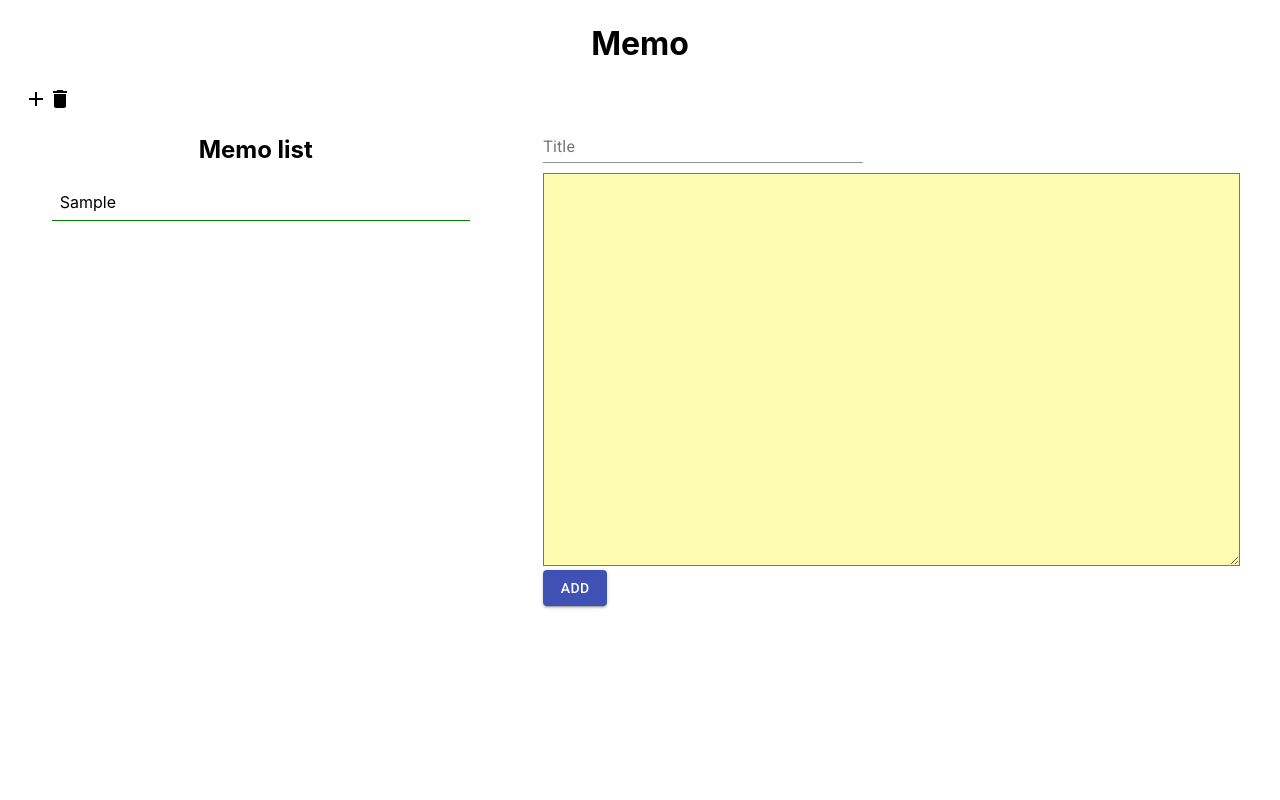
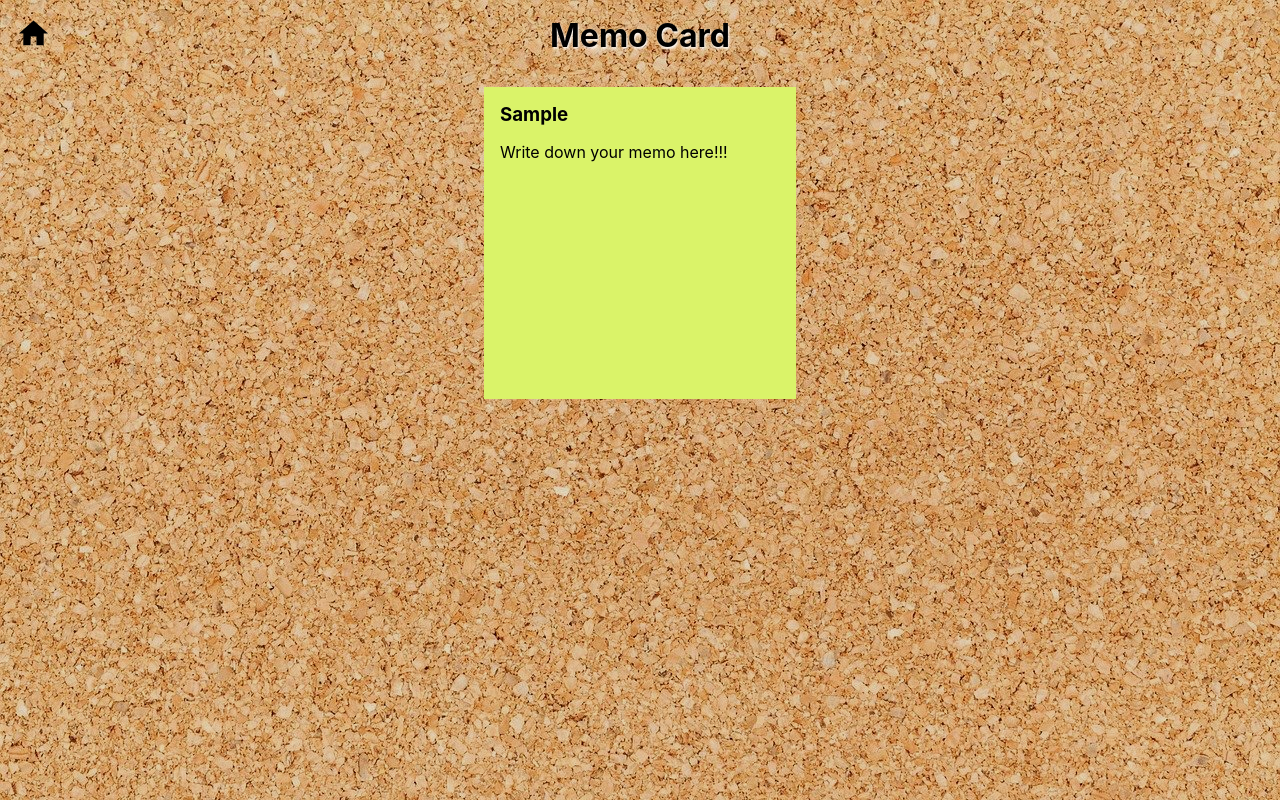
Before and after one commit to YuriShido/memo-app-react-redux-project, a React (Create React App) app: page /card in a window 1280 px wide. Built offline with nearby package versions, Linux system fonts and the light colour scheme.

Commit message:
add all memo view page

```diff
--- a/src/App.css
+++ b/src/App.css
@@ -1,7 +1,8 @@
-/* .App {
+/* .App {  */
 
-  font-family: 'Pangolin', cursive;
-} */
+  /* font-family: 'Pangolin', cursive; */
+  /* background-image: url("/img/back.jpeg"); */
+/* } */
 
 .app-title {
   text-align: center;
@@ -67,6 +68,54 @@ hr {
 .button {
   margin-left: 2rem;
 }
+/* -----------MemoCard--------- */
+.MemoCard {
+  background-image: linear-gradient(rgba(0, 0, 0, 0.1), rgba(0, 0, 0, 0.1)),url('./img/boad.jpg');
+  width: 100vw;
+  height: 100vh;
+  position: relative;
+}
+.memo-card-title {
+  text-align: center;
+  color: rgb(0, 0, 0);
+  margin: 0;
+  padding: 1rem;
+  text-shadow: 1px 2px 3px #ffffff;
+}
+
+.card-area {
+  display: flex;
+  justify-content: center;
+  /* width: 100vh; */
+}
+.card-wrapper {
+  display: flex;
+  flex-wrap: wrap;
+  overflow-y: scroll;
+  overflow-x: scroll;
+  height: 90vh;
+  /* justify-content: center; */
+}
+
+.card-box {
+  width:280px ;
+  /* min-width: 280px; */
+  max-height: 300px;
+  height: 280px;
+  display: flex;
+  flex-direction: column;
+  background-color: rgb(218, 243, 105);
+  overflow-x: scroll;
+  padding: 1rem;
+  margin: 1rem;
+}
+
+.card-title {
+  margin: 0;
+}
+
+
+/* -------responsive------- */
 @media (max-width: 770px) {
   .main {
     flex-wrap: wrap;
--- a/src/App.js
+++ b/src/App.js
@@ -1,20 +1,23 @@
 
 import './App.css';
-import MemoFile from './component/MemoFile'
-import MemoContents from './component/MemoContents'
-import Header from './component/Header'
+import MemoTop from './component/MemoTop'
+// import MemoFile from './component/MemoFile'
+// import MemoContents from './component/MemoContents'
+// import Header from './component/Header'
+import MemoCard from './component/MemoCard'
+
+import { BrowserRouter, Route, Switch} from 'react-router-dom';
+
 
 function App() {
   return (
     <div className="App">
-      <h1 className="app-title">Memo</h1>
-      <Header />
-
-      <div className="main">
-      <MemoFile />
-        {/* <img src={logo} className="App-logo" alt="logo" /> */}
-      <MemoContents />
-      </div>
+      <BrowserRouter>
+        <Switch>
+          <Route path="/" exact component={MemoTop} />
+          <Route path="/card" component={MemoCard} />
+        </Switch>
+      </BrowserRouter>
     </div>
   );
 }
--- a/src/component/Header.jsx
+++ b/src/component/Header.jsx
@@ -1,12 +1,24 @@
 import React from 'react'
+import { Link} from 'react-router-dom';
 import { connect } from 'react-redux'
 import { addContents, setContents, updateContents, deleteContents} from '../redux/actions';
+// import MemoCard from './MemoCard'
+import { makeStyles } from '@material-ui/core/styles';
 
 import AddIcon from '@material-ui/icons/Add';
 import DeleteIcon from '@material-ui/icons/Delete';
+import ViewModuleIcon from '@material-ui/icons/ViewModule';
 
+const useStyles = makeStyles({
+    root: {
+      color:'black',
+    },
+
+});
 
 const Header = ({currentProps, setContents, updateContents, deleteContents}) => {
+
+    const classes = useStyles();
 
     const clickHandler = () => {
         console.log("handler");
@@ -25,15 +37,18 @@ const Header = ({currentProps, setContents, updateContents, deleteContents}) =>
 
     }
 
+    return (
 
-    return (
         <div className="header">
-        <AddIcon onClick={clickHandler}/>
+            <AddIcon onClick={clickHandler}/>
             <DeleteIcon onClick={removeHandler}/>
+            <Link to="/card"><ViewModuleIcon className={classes.root}/></Link>
+            {/* <ViewModuleIcon /> */}
+        </div>
 
-        </div>
     )
 }
+
 
 const mapStateToProps = (state) => ({
     contentsProps: state.contents.memoList,
--- /dev/null
+++ b/src/component/MemoCard.jsx
@@ -0,0 +1,57 @@
+import * as React from 'react';
+import { Link } from 'react-router-dom';
+// import Box from '@material-ui/core/Box';
+// import Card from '@material-ui/core/Card';
+// import CardActions from '@material-ui/core/CardActions';
+// import CardContent from '@material-ui/core/CardContent';
+// import Button from '@material-ui/core/Button';
+// import Typography from '@material-ui/core/Typography';
+import { connect } from 'react-redux'
+import { makeStyles } from '@material-ui/core/styles';
+import HomeIcon from '@material-ui/icons/Home';
+
+const useStyles = makeStyles({
+    root: {
+        position: 'absolute',
+        top: '1rem',
+        left: '1rem',
+        textDecoration: 'none',
+        color: 'black',
+
+    },
+
+});
+
+const MemoCard = ({ contentsProps }) => {
+
+    const classes = useStyles();
+    console.log(contentsProps);
+    return (
+        <div className="MemoCard">
+            <h1 className="memo-card-title">Memo Card</h1>
+            <div className="card-area">
+
+                <div className="card-wrapper">
+                    {
+                        contentsProps.map((memo, index) => (
+                            <div className="card-box" id={index}>
+                                <h3 className="card-title">{memo.title}</h3>
+                                <p className="card-content">{memo.contents}</p>
+                            </div>
+                        ))
+                    }
+                </div>
+                {/* <Link to="/"><Button variant="contained" color="primary" className={classes.root} >Go Back</Button></Link> */}
+                <Link to="/"><HomeIcon fontSize="large" className={classes.root}></HomeIcon></Link>
+            </div>
+        </div>
+    )
+}
+
+
+const mapStateToProps = (state) => ({
+    contentsProps: state.contents.memoList,
+
+})
+
+export default connect(mapStateToProps)(MemoCard)
--- a/src/component/MemoContents.jsx
+++ b/src/component/MemoContents.jsx
@@ -5,7 +5,6 @@ import { addContents, setContents, updateContents} from '../redux/actions';
 
 
 import TextField from '@material-ui/core/TextField';
-import { CropSquareRounded, Update } from '@material-ui/icons';
 import Button from '@material-ui/core/Button';
 
 
@@ -25,11 +24,11 @@ const MemoContents = ({contentsProps, addContents, setContents, currentProps, is
         console.log("InuseEffect", current);
     }, [currentProps])
 
-    const handleTitleChange = (e) => {
-        e.preventDefault()
-        setTitle(e.target.value)
-        console.log('title: ', title);
-    }
+    // const handleTitleChange = (e) => {
+    //     e.preventDefault()
+    //     setTitle(e.target.value)
+    //     console.log('title: ', title);
+    // }
 
     // const handleMemoChange = (e) => {
     //     e.preventDefault()
--- a/src/component/MemoFile.jsx
+++ b/src/component/MemoFile.jsx
@@ -1,4 +1,4 @@
-import React, {useEffect, useState} from 'react'
+import React from 'react'
 import { connect } from 'react-redux'
 import {setContents, updateContents} from '../redux/actions'
 
--- /dev/null
+++ b/src/component/MemoTop.jsx
@@ -0,0 +1,19 @@
+import React from 'react'
+import Header from './Header'
+import MemoContents from './MemoContents'
+import MemoFile from './MemoFile'
+
+const MemoTop = () => {
+    return (
+        <div>
+            <h1 className="app-title">Memo</h1>
+            <Header />
+            <div className="main">
+                <MemoFile />
+                <MemoContents />
+            </div>
+        </div>
+    )
+}
+
+export default MemoTop
```
Also changed, not shown: public/img/back.jpeg (added), src/img/boad.jpg (added).
